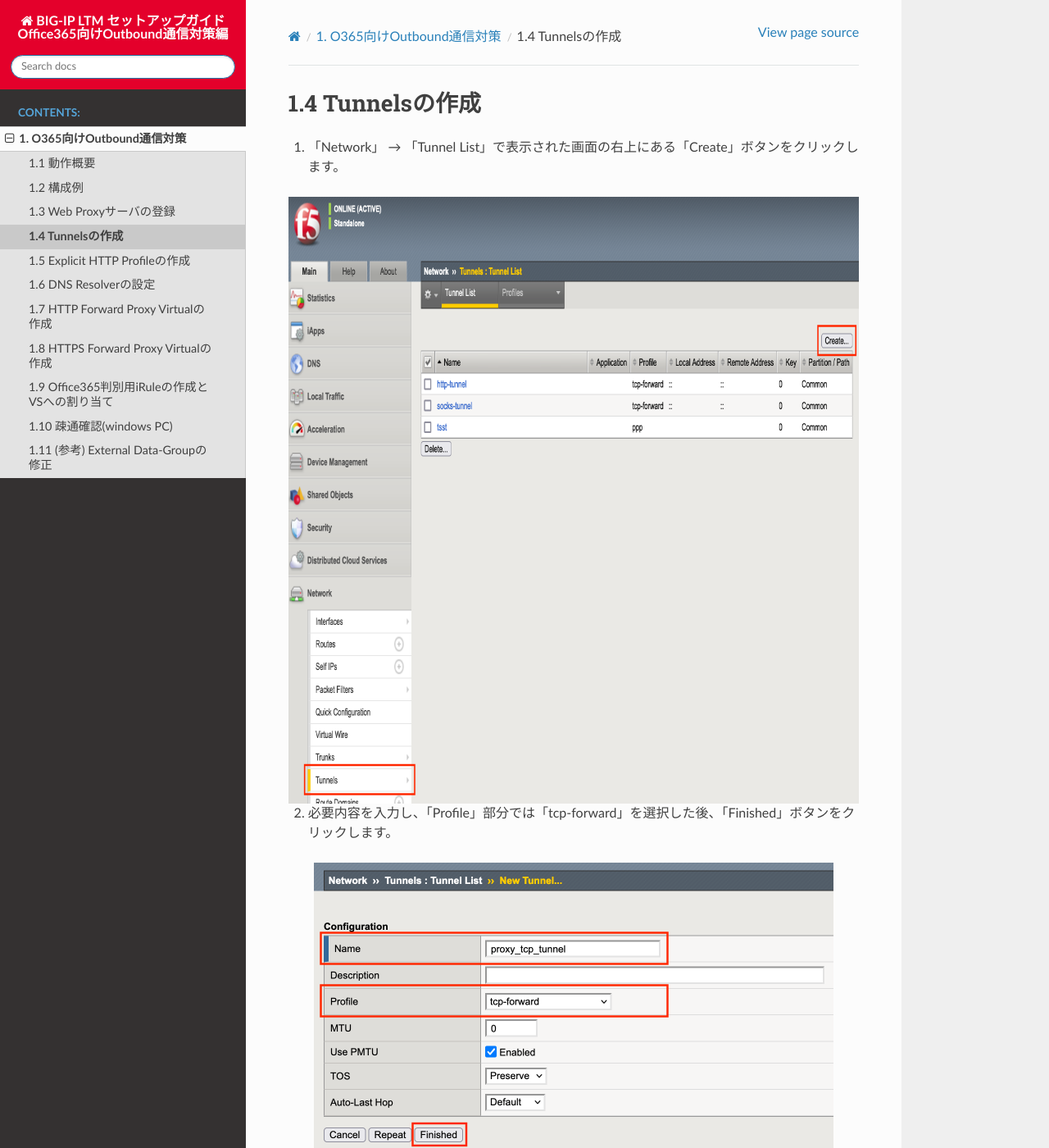
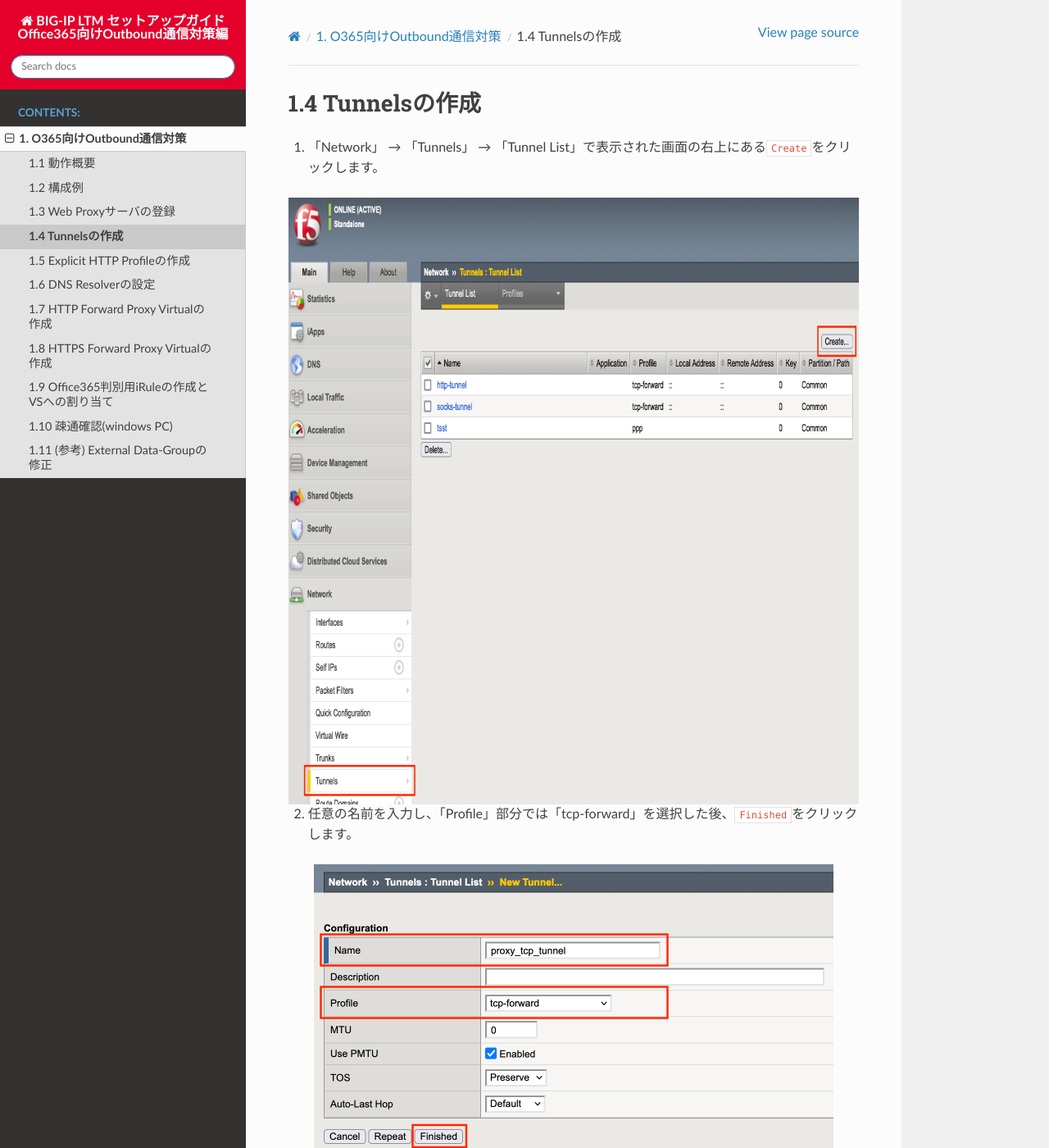
Before and after one commit to BeF5/f5j-local-breakout, a Sphinx documentation site: the page built from docs/content02/module04/module04.rst, in a window 1280 px wide and 1400 px high. Shown: the whole window at 82% size. Built offline with Sphinx 7.4.7 and the Read the Docs theme 2.0.0, drawn with Linux system fonts in a browser that asks for light colours.

Commit message:
Update module04.rst

```diff
--- a/docs/content02/module04/module04.rst
+++ b/docs/content02/module04/module04.rst
@@ -1,7 +1,7 @@
 1.4 Tunnelsの作成
 ======================================
 
-1. 「Network」 → 「Tunnel List」で表示された画面の右上にある「Create」ボタンをクリックします。
+1. 「Network」 → 「Tunnels」 → 「Tunnel List」で表示された画面の右上にある\ ``Create``\ をクリックします。
 
 
 .. figure:: images/Picture1.png
@@ -10,7 +10,7 @@
 
 
 
-2. 必要内容を入力し、「Profile」部分では「tcp-forward」を選択した後、「Finished」ボタンをクリックします。
+2. 任意の名前を入力し、「Profile」部分では「tcp-forward」を選択した後、\ ``Finished``\ をクリックします。
 
 .. figure:: images/Picture2.png
    :scale: 50%
```
